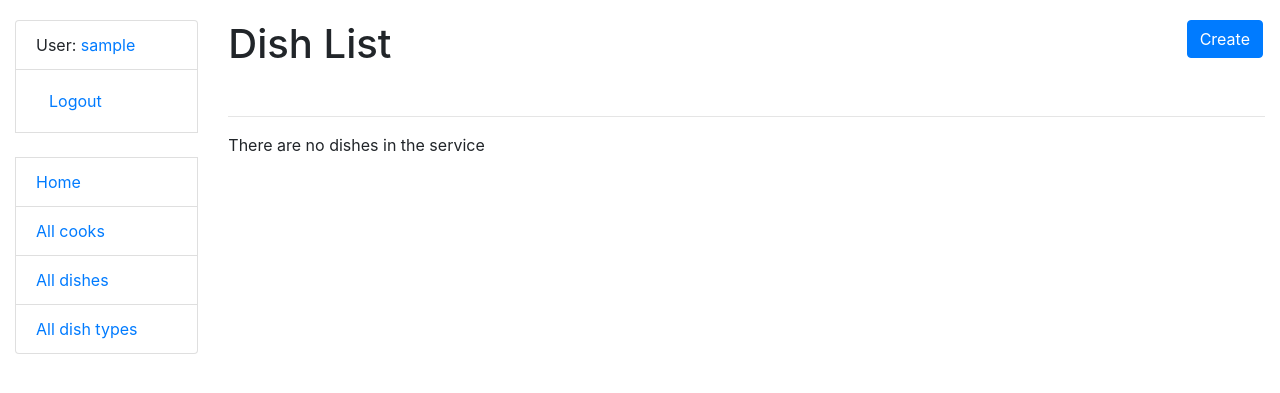
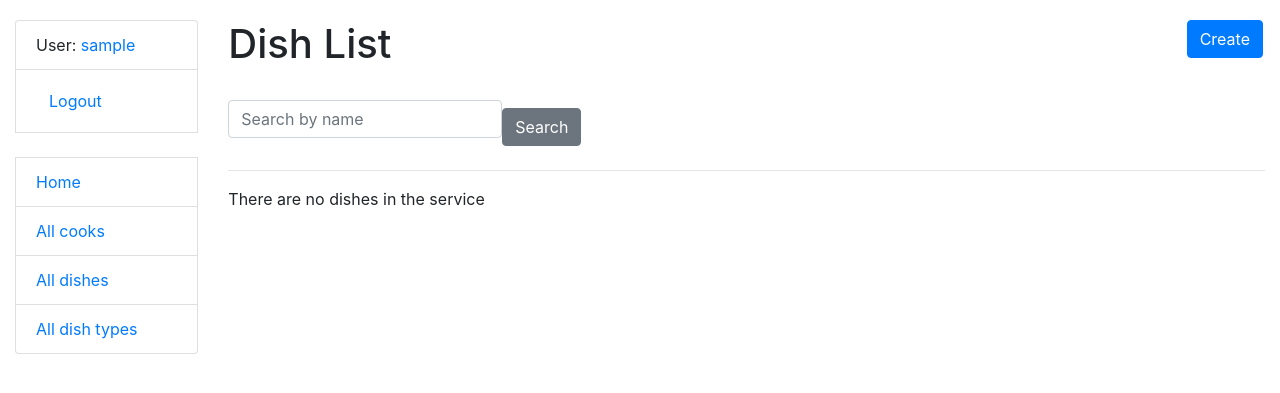
Before and after one commit to ruslanyemets/restaurant-kitchen-service, a Django app: page /dishes/ in a window 1280 px wide. Shown: the top 393 px of the page. Run offline with Django 5.2, Linux system fonts and the light colour scheme; the visitor is signed in with stand-in values (Sample User, id 1); data that the repository does not hold is empty; some libraries are stand-ins or nearby versions.

Commit message:
Implementation search forms for dishes, cooks and dish types
Create search forms in forms

Override get_context_data and get_queryset methods in list views

Add search forms to list templates

Create query_transorm template tag and add it to pagination

```diff
--- a/kitchen/forms.py
+++ b/kitchen/forms.py
@@ -44,3 +44,36 @@ def validate_years_of_experience(years_of_experience):
         raise ValidationError("Years of experience should be between 0 and 50")
 
     return years_of_experience
+
+
+class DishSearchForm(forms.Form):
+    name = forms.CharField(
+        max_length=255,
+        required=False,
+        label="",
+        widget=forms.TextInput(
+            attrs={"Placeholder": "Search by name"}
+        )
+    )
+
+
+class DishTypeSearchForm(forms.Form):
+    name = forms.CharField(
+        max_length=255,
+        required=False,
+        label="",
+        widget=forms.TextInput(
+            attrs={"Placeholder": "Search by name"}
+        )
+    )
+
+
+class CookSearchForm(forms.Form):
+    username = forms.CharField(
+        max_length=255,
+        required=False,
+        label="",
+        widget=forms.TextInput(
+            attrs={"Placeholder": "Search by username"}
+        )
+    )
--- a/kitchen/views.py
+++ b/kitchen/views.py
@@ -8,7 +8,10 @@ from django.views import generic
 from kitchen.forms import (
     DishForm,
     CookCreationForm,
-    CookYearsOfExperienceUpdateForm
+    CookYearsOfExperienceUpdateForm,
+    DishTypeSearchForm,
+    DishSearchForm,
+    CookSearchForm,
 )
 from kitchen.models import Cook, Dish, DishType
 
@@ -41,6 +44,20 @@ class DishTypeListView(LoginRequiredMixin, generic.ListView):
     template_name = "kitchen/dish_type_list.html"
     paginate_by = 5
 
+    def get_context_data(self, *, object_list=None, **kwargs):
+        context = super(DishTypeListView, self).get_context_data(**kwargs)
+        name = self.request.GET.get("name", "")
+        context["search_form"] = DishTypeSearchForm(
+            initial={"name": name}
+        )
+        return context
+
+    def get_queryset(self):
+        name = self.request.GET.get("name")
+        if name:
+            return self.queryset.filter(name__icontains=name)
+        return self.queryset
+
 
 class DishTypeCreateView(LoginRequiredMixin, generic.CreateView):
     model = DishType
@@ -68,6 +85,20 @@ class DishListView(LoginRequiredMixin, generic.ListView):
     queryset = Dish.objects.select_related("dish_type").order_by("id")
     template_name = "kitchen/dish_list.html"
     paginate_by = 5
+
+    def get_context_data(self, *, object_list=None, **kwargs):
+        context = super(DishListView, self).get_context_data(**kwargs)
+        name = self.request.GET.get("name", "")
+        context["search_form"] = DishSearchForm(
+            initial={"name": name}
+        )
+        return context
+
+    def get_queryset(self):
+        name = self.request.GET.get("name")
+        if name:
+            return self.queryset.filter(name__icontains=name)
+        return self.queryset
 
 
 class DishDetailView(LoginRequiredMixin, generic.DetailView):
@@ -98,6 +129,20 @@ class CookListView(LoginRequiredMixin, generic.ListView):
     queryset = Cook.objects.all()
     template_name = "kitchen/cook_list.html"
     paginate_by = 5
+
+    def get_context_data(self, *, object_list=None, **kwargs):
+        context = super(CookListView, self).get_context_data(**kwargs)
+        username = self.request.GET.get("username", "")
+        context["search_form"] = CookSearchForm(
+            initial={"username": username}
+        )
+        return context
+
+    def get_queryset(self):
+        username = self.request.GET.get("username")
+        if username:
+            return self.queryset.filter(username__icontains=username)
+        return self.queryset
 
 
 class CookDetailView(LoginRequiredMixin, generic.DetailView):
--- a/templates/includes/pagination.html
+++ b/templates/includes/pagination.html
@@ -1,8 +1,10 @@
+{% load query_transform %}
+
 {% if is_paginated %}
   <ul class="pagination">
     {% if page_obj.has_previous %}
       <li class="page-item">
-        <a href="?page={{ page_obj.previous_page_number }}" class="page-link">prev</a>
+        <a class="page-link" href="?{% query_transform request page=page_obj.previous_page_number %}">Prev</a>
       </li>
     {% endif %}
     <li class="page-item active">
@@ -10,7 +12,7 @@
     </li>
     {% if page_obj.has_next %}
       <li class="page-item">
-        <a href="?page={{ page_obj.next_page_number }}" class="page-link">next</a>
+        <a class="page-link" href="?{% query_transform request page=page_obj.next_page_number %}">Next</a>
       </li>
     {% endif %}
   </ul>
--- a/templates/kitchen/dish_list.html
+++ b/templates/kitchen/dish_list.html
@@ -1,4 +1,5 @@
 {% extends "base.html" %}
+{% load crispy_forms_filters %}
 
 {% block content %}
   <h1>
@@ -8,8 +9,11 @@
     </a>
   </h1>
   <br>
+  <form action="" method="get" class="form-inline">
+    {{ search_form|crispy }}
+    <input type="submit" value="Search" class="btn btn-secondary">
+  </form>
   <hr>
-
   {% if dish_list %}
     <ul>
       {% for dish in dish_list %}
```
Also changed, not shown: kitchen/templatetags/query_transform.py (added, +15 -0 lines), templates/kitchen/cook_list.html (+7 -0 lines), templates/kitchen/dish_type_list.html (+7 -0 lines).
